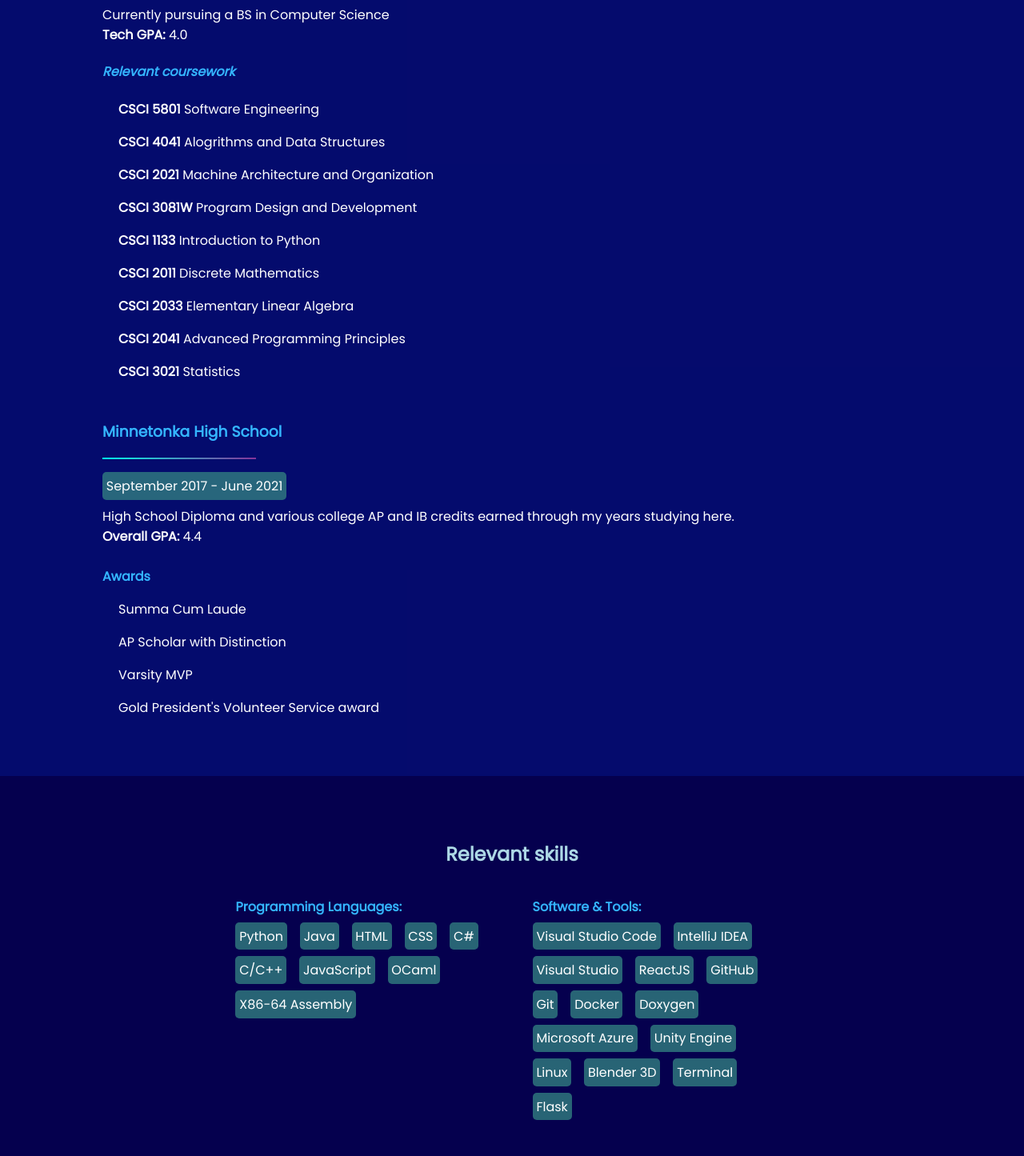
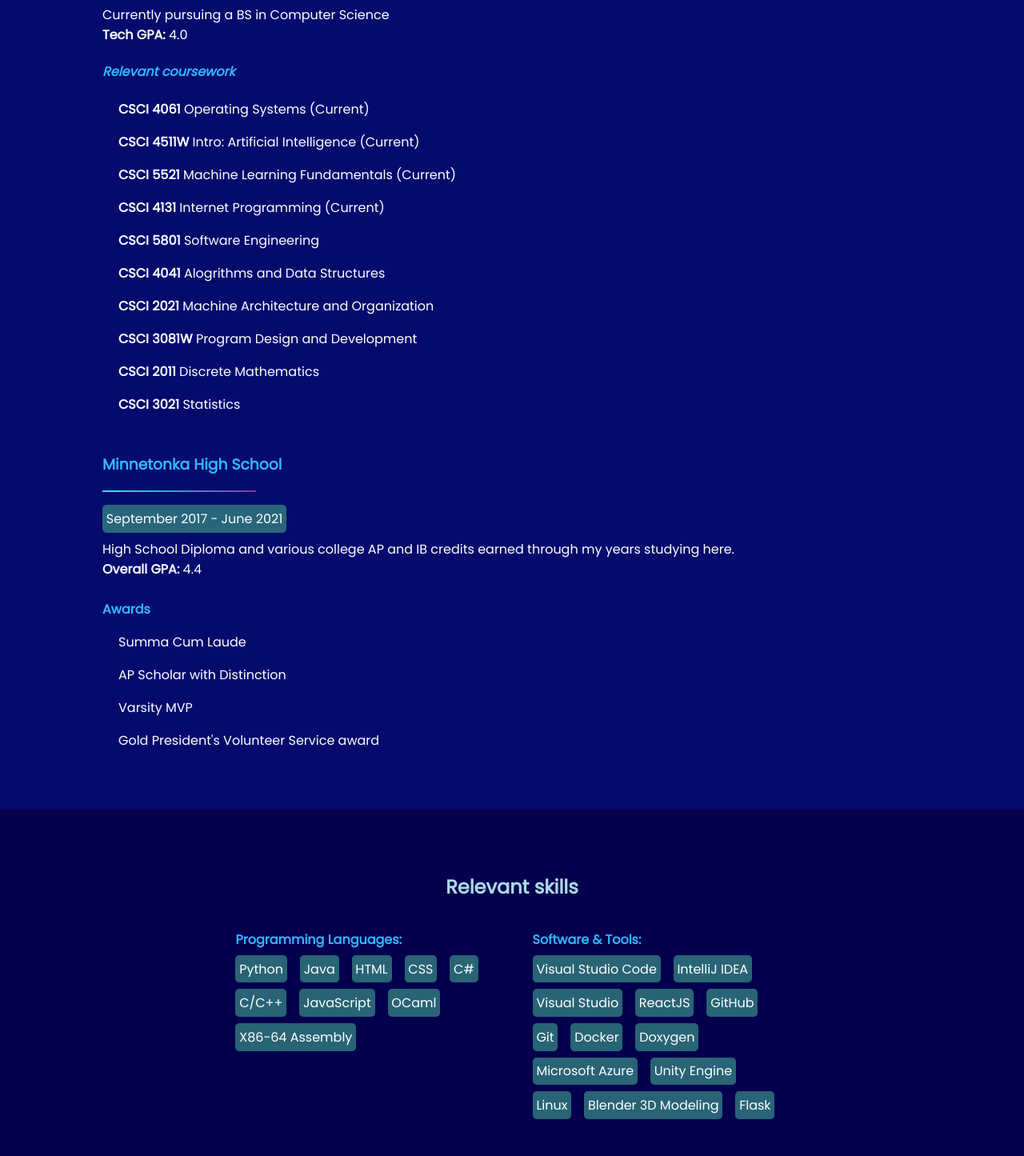
Before and after one commit to RWang-Dev/My-Website, a React (Create React App) app: page / in a window 1280 px wide. Shown: the part 1320-2765 px from the top of the page at 80% size. Built offline with nearby package versions, Linux system fonts and the light colour scheme; grey boxes are pictures that could not be loaded.

Commit message:
new footer and changed coursework

```diff
--- a/src/components/Contact-Me/ContactList.module.css
+++ b/src/components/Contact-Me/ContactList.module.css
@@ -81,6 +81,7 @@ input[type="text"]:focus{
 input[type="submit"] {
 
 margin-top: 2vh;
+margin-bottom: 4.5vh;
 cursor: pointer;
 background: rgb(0, 206, 158);
 color: black;
--- a/src/components/layout/Layout.js
+++ b/src/components/layout/Layout.js
@@ -1,5 +1,10 @@
 import classes from "./Layout.module.css";
 import MainNavigation from "./MainNavigation";
+
+import { FontAwesomeIcon } from '@fortawesome/react-fontawesome'
+import { faEnvelope, faFile} from '@fortawesome/free-solid-svg-icons'
+import { faGithub, faLinkedin} from '@fortawesome/free-brands-svg-icons'
+import { Link } from "react-router-dom"
 
 function Layout(props) {
   return (
@@ -7,6 +12,25 @@ function Layout(props) {
       <MainNavigation />
       {/* Main is a special tag that signals the containment of the main content of the website */}
       <main className={classes.main}> {props.children}</main>
+      <div className={classes.footer}>
+        Coded with React and deployed to Microsoft Azure
+        <hr className={classes.footer_line}></hr>
+        <Link to="/contact-me">
+          <FontAwesomeIcon className={classes.icons} icon={faEnvelope}></FontAwesomeIcon>
+        </Link>
+        <Link to="/contact-me">
+          <FontAwesomeIcon className={classes.icons} icon={faGithub} />
+        </Link>
+        <Link to="/contact-me">
+          <FontAwesomeIcon className={classes.icons} icon={faLinkedin} />
+        </Link>
+        <Link to="/contact-me">
+          <FontAwesomeIcon className={classes.icons} icon={faFile} />
+        </Link>
+
+
+
+      </div>
     </div>
   );
 }
--- a/src/components/layout/Layout.module.css
+++ b/src/components/layout/Layout.module.css
@@ -3,3 +3,19 @@
   width: 100%;
   max-width: 120rem;
 }
+
+.footer{
+  text-align: center;
+  color: gray;
+}
+
+.footer_line{
+  border-color: gray;
+  width: 15vw;
+  /* height: 3px; */
+}
+
+.icons{
+  margin: 10px;
+  font-size: 1.25rem;
+}
--- a/src/pages/About-Me-Page/AboutMe.js
+++ b/src/pages/About-Me-Page/AboutMe.js
@@ -2,11 +2,8 @@ import AboutMeList from "../../components/About-Me/AboutMeList";
 import { myInfo } from "./AboutMeInfo";
 // import SkillsChart from "./SkillsChart";
 // import { Bar } from "react-chartjs-2";
-import classes from "./AboutMe.module.css"
-import { FontAwesomeIcon } from '@fortawesome/react-fontawesome'
-import { faEnvelope, faFile} from '@fortawesome/free-solid-svg-icons'
-import { faGithub, faLinkedin} from '@fortawesome/free-brands-svg-icons'
-import { Link } from "react-router-dom"
+// import classes from "./AboutMe.module.css"
+
 
 
 // Implemented Chart JS for future reference when adding graphs to website
@@ -37,25 +34,6 @@ function AboutMePage() {
       {/* Title section and the AboutMeList, containing all of the AboutMeInfo formatted correctly */}
       {/* <h1 style={{ marginTop: 75, marginBottom: 75 }}>About Me</h1> */}
       <AboutMeList meetups={aboutMeData} />
-      <div className={classes.footer}>
-        Coded with React and deployed to Microsoft Azure
-        <hr className={classes.footer_line}></hr>
-        <Link to="/contact-me">
-          <FontAwesomeIcon className={classes.icons} icon={faEnvelope}></FontAwesomeIcon>
-        </Link>
-        <Link to="/contact-me">
-          <FontAwesomeIcon className={classes.icons} icon={faGithub} />
-        </Link>
-        <Link to="/contact-me">
-          <FontAwesomeIcon className={classes.icons} icon={faLinkedin} />
-        </Link>
-        <Link to="/contact-me">
-          <FontAwesomeIcon className={classes.icons} icon={faFile} />
-        </Link>
-
-
-
-      </div>
     </section>
   );
 }
--- a/src/pages/About-Me-Page/AboutMeInfo.js
+++ b/src/pages/About-Me-Page/AboutMeInfo.js
@@ -54,6 +54,18 @@ export const myInfo = [
             </h4>
             <div style={{marginLeft: 20}}>
             <p>
+              <b>CSCI 4061</b> Operating Systems (Current)
+            </p>
+            <p>
+              <b>CSCI 4511W</b> Intro: Artificial Intelligence (Current)
+            </p>
+            <p>
+              <b>CSCI 5521</b> Machine Learning Fundamentals (Current)
+            </p>
+            <p>
+              <b>CSCI 4131</b> Internet Programming (Current)
+            </p>
+            <p>
               <b>CSCI 5801</b> Software Engineering
             </p>
             <p>
@@ -66,16 +78,7 @@ export const myInfo = [
               <b>CSCI 3081W</b> Program Design and Development
             </p>
             <p>
-              <b>CSCI 1133</b> Introduction to Python
-            </p>
-            <p>
               <b>CSCI 2011</b> Discrete Mathematics
-            </p>
-            <p>
-              <b>CSCI 2033</b> Elementary Linear Algebra
-            </p>
-            <p>
-              <b>CSCI 2041</b> Advanced Programming Principles
             </p>
             <p>
               <b>CSCI 3021</b> Statistics
@@ -161,8 +164,7 @@ export const myInfo = [
             <span className={classes.skills_item}>Microsoft Azure</span>
             <span className={classes.skills_item}>Unity Engine</span>
             <span className={classes.skills_item}>Linux</span>
-            <span className={classes.skills_item}>Blender 3D</span>
-            <span className={classes.skills_item}>Terminal</span>
+            <span className={classes.skills_item}>Blender 3D Modeling</span>
             <span className={classes.skills_item}>Flask</span>
         </div>
 
@@ -220,7 +222,7 @@ export const myInfo = [
             <span className={classes.skills_item}>May 2023 - Current</span>
 
             <p>
-            Working as a teacher at Tech Academy MN during the summer of 2023 to teach students from 1-10th grade on STEM subjects such as robotics programming,
+            Working as a teacher at Tech Academy MN during the summer of 2023 to teach students from 4-10th grade on STEM subjects such as robotics programming,
             Python/Java coding, and game development. Additionally, I am tasked with training with new mechanical equipment, designing builds,
             and implementing comprehensive curriculum for more hands-on engineering activities including 3D printing, Lego robotics, renewable energy system design,
             and video production.
@@ -230,6 +232,7 @@ export const myInfo = [
             <p >
             • &nbsp; Taught STEM subjects like coding, software development, and engineering
               <br /> • &nbsp; Provided a quality classroom experience for students over the summer.
+              <br /> • &nbsp; Organized my own unique curriculum and had hands on experience engineering models.
             </p>
           </p>
         </div>
```
